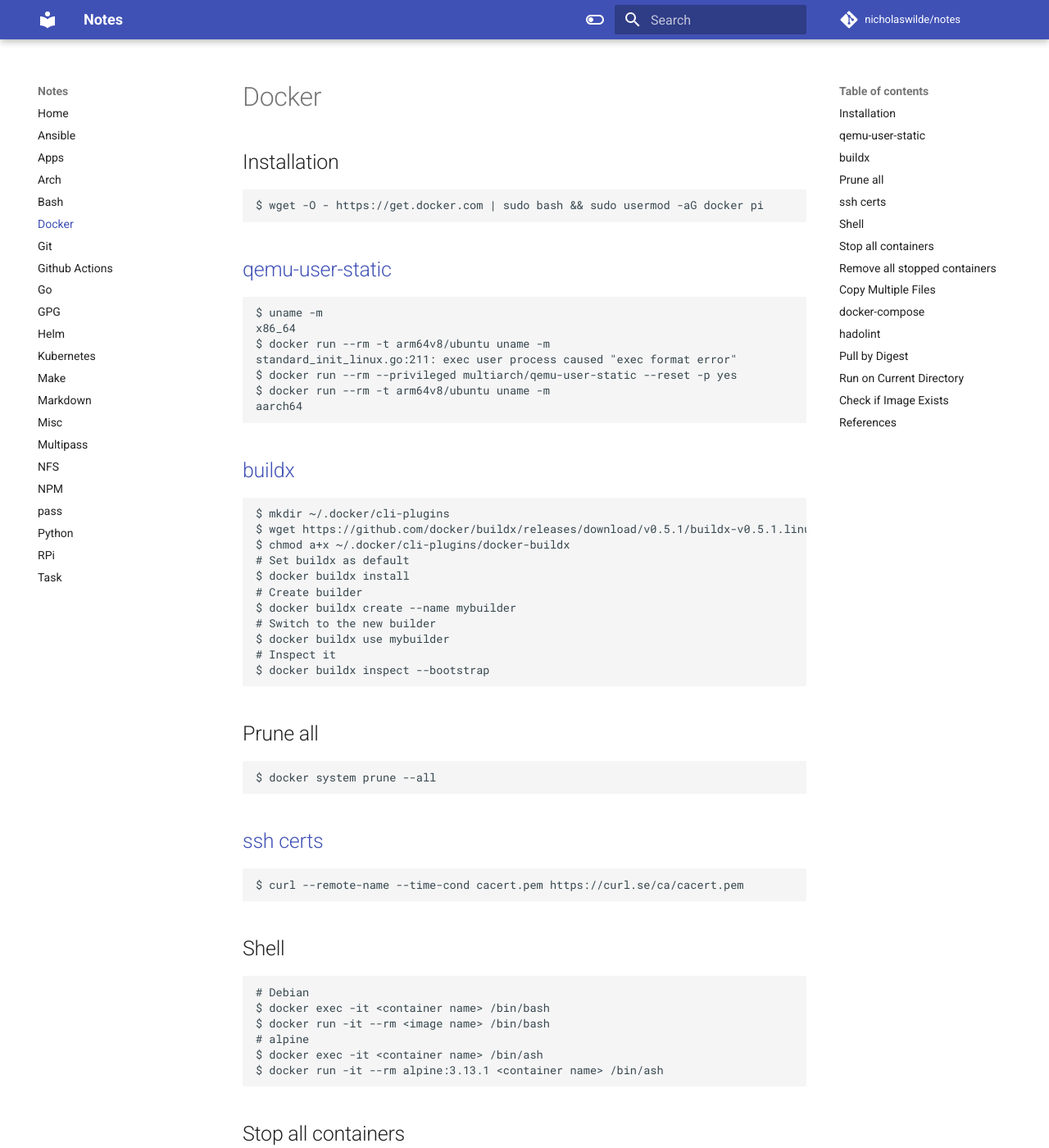
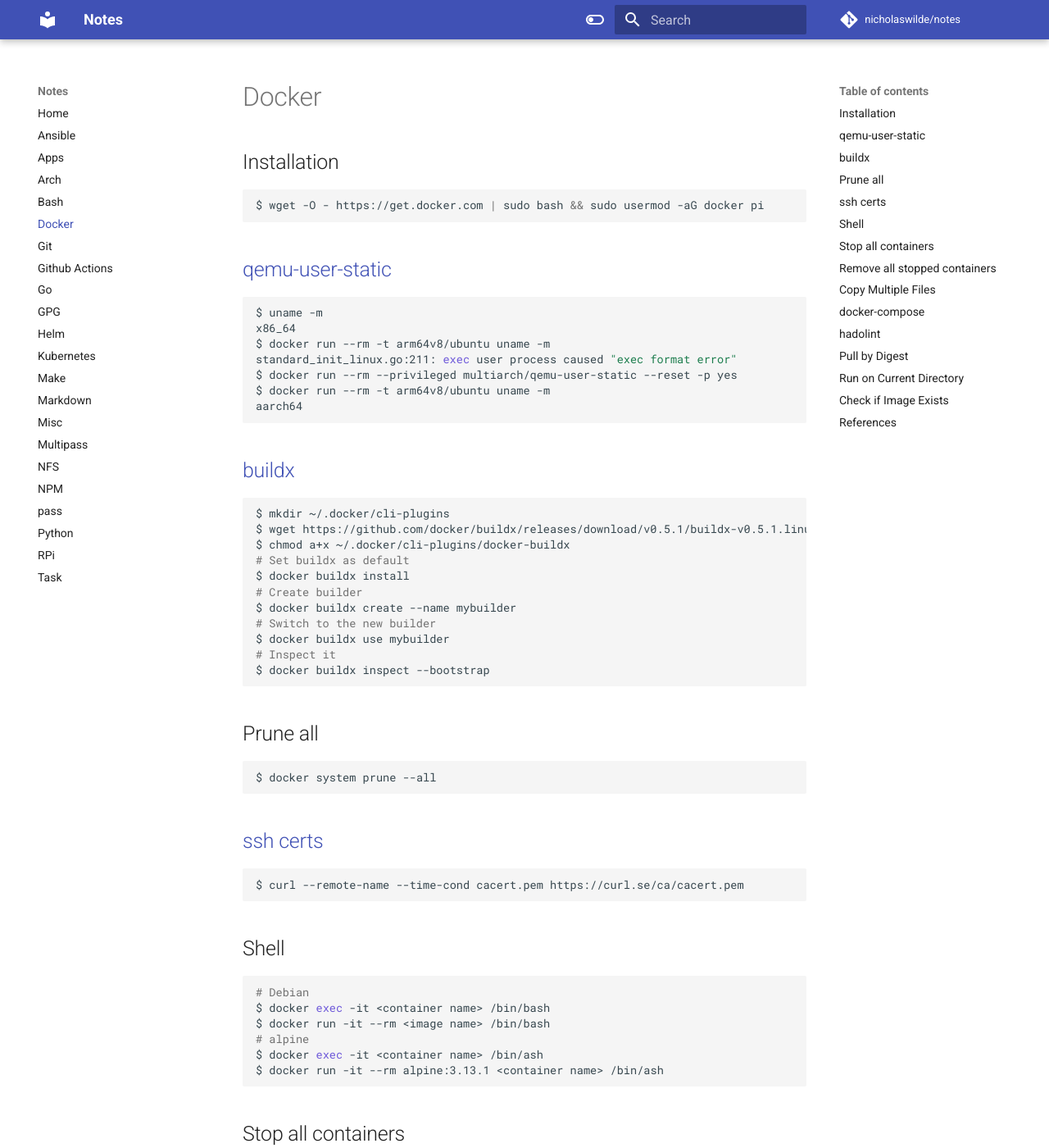
Before and after one commit to nicholaswilde/notes, an MkDocs documentation site: the page built from docs/docker.md, in a window 1280 px wide and 1400 px high. Shown: the whole window at 82% size. Built offline with MkDocs 1.6.1 and Material for MkDocs 9.7.7, drawn with Linux system fonts in a browser that asks for light colours; comment, search, counter and statistics services are not loaded; some of the changed text lies outside the part shown.

Commit message:
Added markdown_extensions
Signed-off-by: Nicholas Wilde <ncwilde43@gmail.com>

```diff
--- a/mkdocs.yml
+++ b/mkdocs.yml
@@ -56,3 +56,43 @@
   - search
   - minify:
       minify_html: true
+
+# Extensions
+markdown_extensions:
+  - admonition
+  - abbr
+  - attr_list
+  - def_list
+  - footnotes
+  - meta
+  - md_in_html
+  - toc:
+      permalink: true
+  - pymdownx.arithmatex:
+      generic: true
+  - pymdownx.betterem:
+      smart_enable: all
+  - pymdownx.caret
+  - pymdownx.critic
+  - pymdownx.details
+  - pymdownx.emoji:
+      emoji_index: !!python/name:materialx.emoji.twemoji
+      emoji_generator: !!python/name:materialx.emoji.to_svg
+  - pymdownx.highlight
+  - pymdownx.inlinehilite
+  - pymdownx.keys
+  - pymdownx.magiclink:
+      repo_url_shorthand: true
+      user: nicholaswilde
+      repo: notes
+  - pymdownx.mark
+  - pymdownx.smartsymbols
+  - pymdownx.superfences:
+      custom_fences:
+        - name: mermaid
+          class: mermaid-experimental
+          format: !!python/name:pymdownx.superfences.fence_code_format
+  - pymdownx.tabbed
+  - pymdownx.tasklist:
+      custom_checkbox: true
+  - pymdownx.tilde
```
